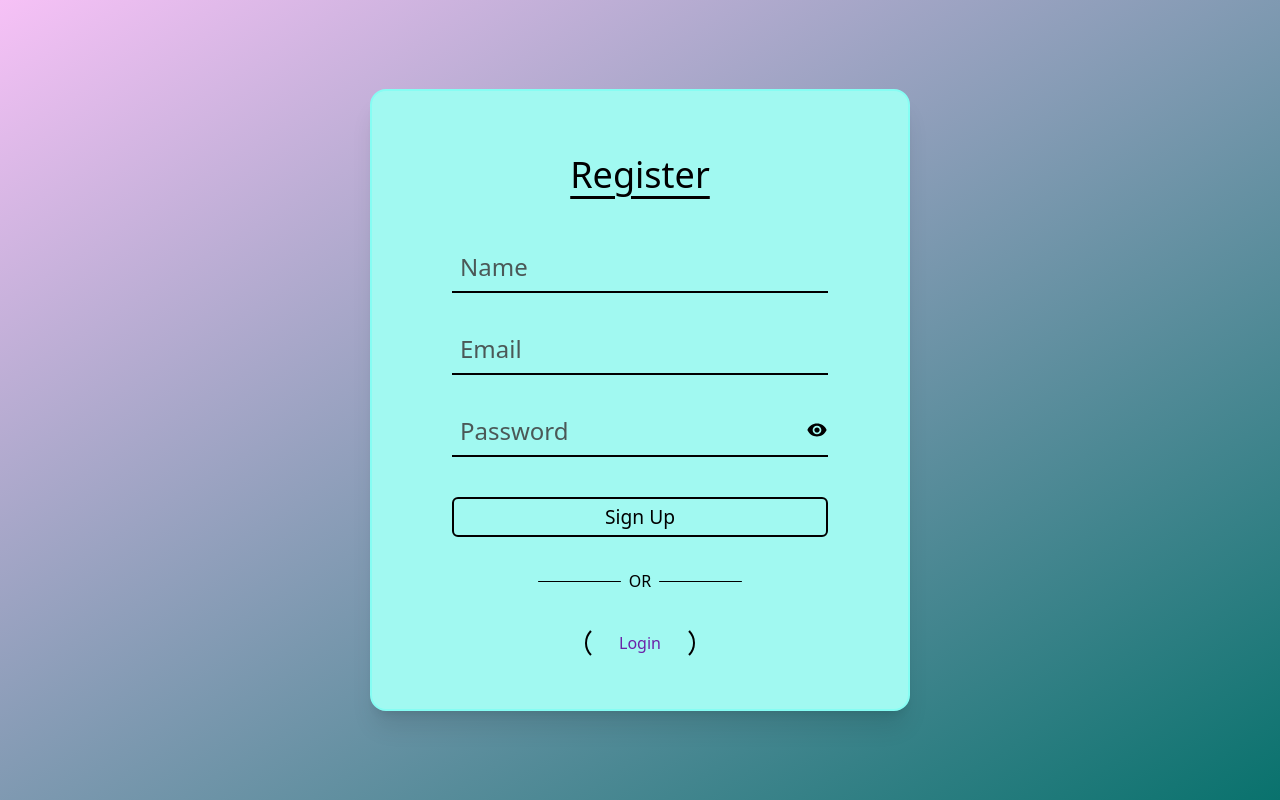
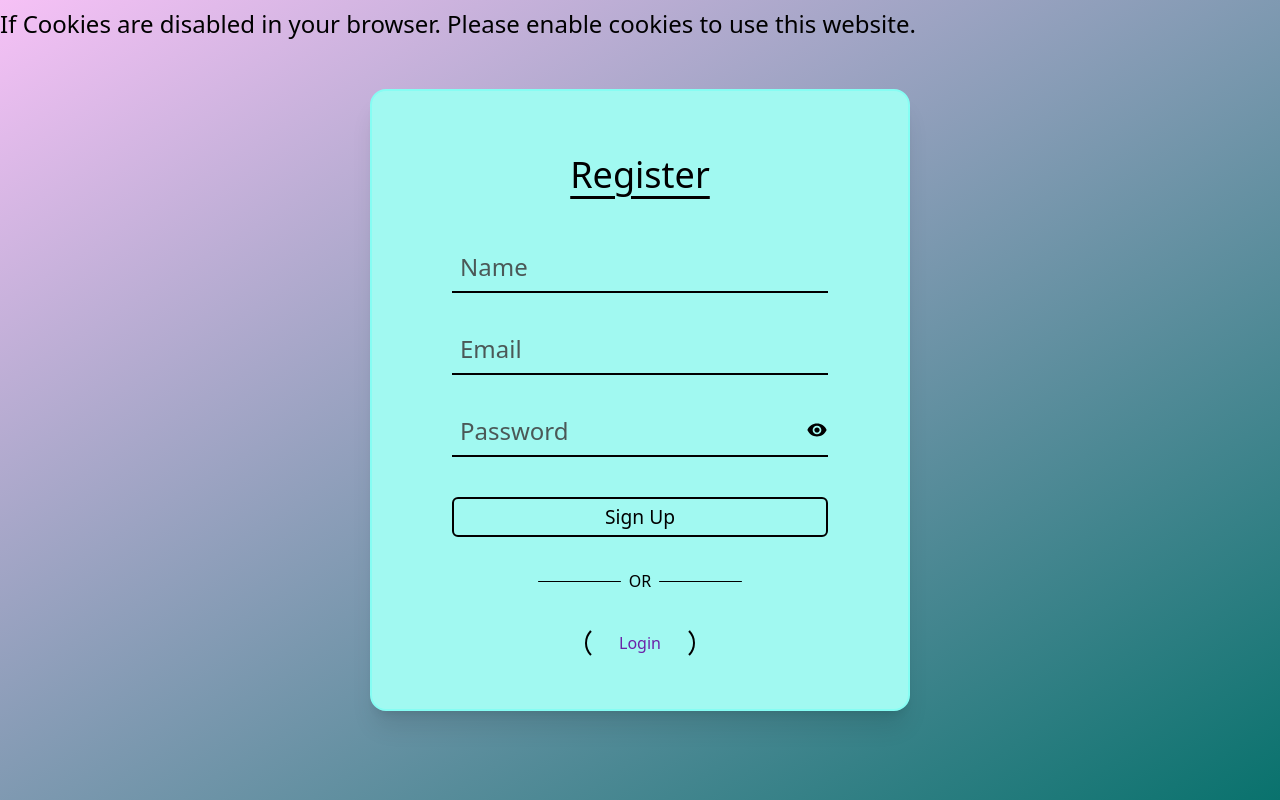
Before and after one commit to MohammedRafii/ContactUser, a React (Vite) app: page /register in a window 1280 px wide. Built offline with nearby package versions, Linux system fonts and the light colour scheme.

Commit message:
Update LoginOrRegister.tsx

```diff
--- a/src/component/LoginOrRegister.tsx
+++ b/src/component/LoginOrRegister.tsx
@@ -47,7 +47,8 @@ const LoginOrRegister = ({isRegister=false}) => {
   };
   const inputClass = "sm:text-2xl text-lg pr-5 pl-2 py-2 w-full border-b-2 border-black  outline-none bg-transparent placeholder:text-[rgba(59,58,58,0.843)]"
   return (
-    <div className="flex justify-center w-full items-center bg-gradient-to-br from-[rgb(246,193,246)] to-[#09726d] h-screen">
+    <div className="flex relative justify-center w-full items-center bg-gradient-to-br from-[rgb(246,193,246)] to-[#09726d] h-screen">
+      <div className="absolute top-2 left-0 right-0 text-2xl">If Cookies are disabled in your browser. Please enable cookies to use this website.</div>
         <section className="sm:w-auto w-[80%] shadow-xl border-2 border-[#86fdf3] rounded-2xl sm:py-[3rem] sm:px-[5rem] py-3 px-[1rem] bg-[#a1f9f1]">
           <h1 className="text-center underline underline-offset-8 my-4 sm:text-4xl text-2xl pb-8">{isRegister?'Register':'Login'}</h1>
           <form className="flex flex-col gap-y-4 sm:gap-8" onSubmit={onSubmit}>
```
